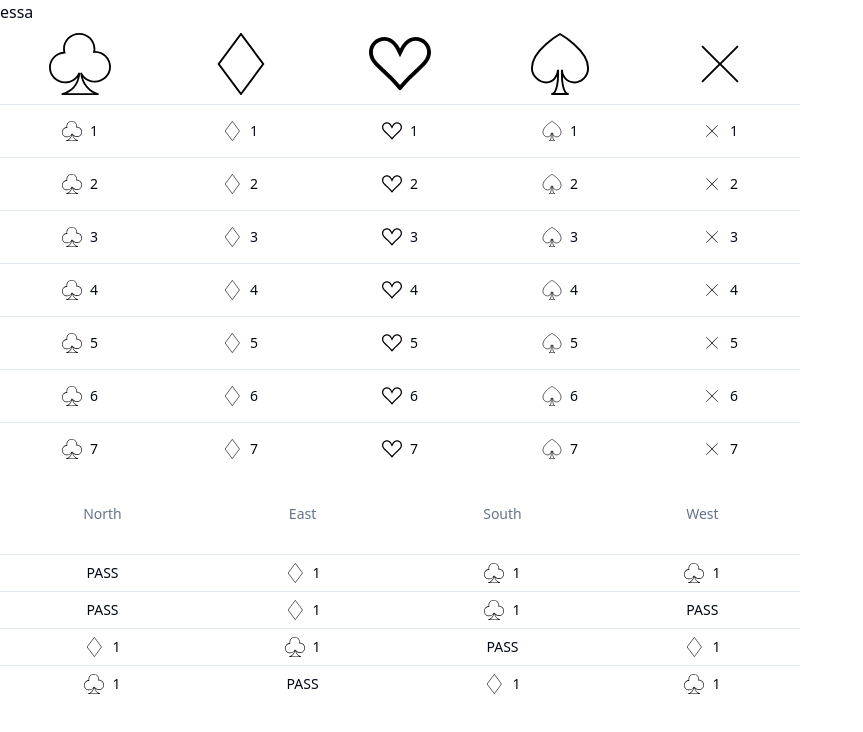
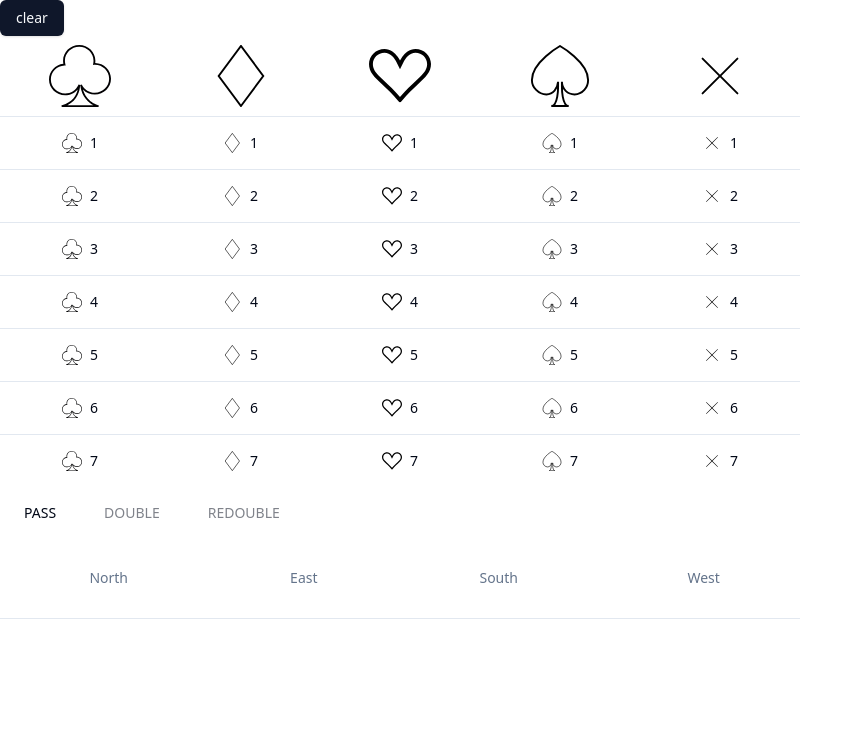
Before and after one commit to poziomk3/bridge-app, a React (Vite) app: page / in a window 1280 px wide. Shown: the top 732 px of the page, without its empty margins (0-863 px from the left). Built offline with nearby package versions, Linux system fonts and the light colour scheme.

Commit message:
feat: biding works

```diff
--- a/src/bridge-game/Biding.ts
+++ b/src/bridge-game/Bidding.ts
@@ -28,10 +28,38 @@ export function createBidArray(): Array<ContractBid> {
   return bidDeck;
 }
 export function isContractBidLegal(
-  previous: ContractBid | null,
+  bidTable: BidType[],
   next: ContractBid
 ): boolean {
+  const previous = getLastContractBid(bidTable);
   return previous === null || getBidValue(previous) < getBidValue(next);
+}
+
+export function areBidsFromSameTeam(
+  bidIndex1: number,
+  bidIndex1Index2: number
+) {
+  return bidIndex1 % 2 === bidIndex1Index2 % 2;
+}
+
+export function isNoContractBidLegal(bidTable: BidType[], next: NoContractBid) {
+  const lastContractBid = getLastContractBid(bidTable);
+
+  if (lastContractBid === null) {
+    return next === NoContractBid.PASS;
+  }
+
+  const bidsAfterLastContract = bidTable.slice(bidTable.indexOf(lastContractBid));
+
+  if (next === NoContractBid.DOUBLE) {
+    return !(bidsAfterLastContract.includes(NoContractBid.DOUBLE) || areBidsFromSameTeam(bidTable.indexOf(lastContractBid), bidTable.length));
+  }
+
+  if (next === NoContractBid.REDOUBLE) {
+    return !(bidsAfterLastContract.includes(NoContractBid.REDOUBLE) || !bidsAfterLastContract.includes(NoContractBid.DOUBLE) || !areBidsFromSameTeam(bidTable.indexOf(lastContractBid), bidTable.length));
+  }
+
+  return true;
 }
 
 export function isContractBid(bid: BidType): boolean {
@@ -74,7 +102,7 @@ export function isBiddingComplete(bidTable: BidTable): boolean {
 export function handleBid(bid: BidType, allBids: BidTable): BidTable {
   if (isBiddingComplete(allBids)) return allBids;
   if (!isContractBid(bid)) return [...allBids, bid];
-  if (isContractBidLegal(getLastContractBid(allBids), bid as ContractBid)) {
+  if (isContractBidLegal(allBids, bid as ContractBid)) {
     return [...allBids, bid];
   }
   return [...allBids];
--- a/src/components/game/bid.tsx
+++ b/src/components/game/bid.tsx
@@ -3,7 +3,7 @@ import {
   getContractBid,
   getNoContractBid,
   isContractBid,
-} from "@/bridge-game/Biding";
+} from "@/bridge-game/Bidding";
 import { FC } from "react";
 
 interface BidProps {
--- /dev/null
+++ b/src/components/game/bidding-table.tsx
@@ -0,0 +1,90 @@
+import { FC } from "react";
+import {
+  Table,
+  TableBody,
+  TableCell,
+  TableHead,
+  TableHeader,
+  TableRow,
+} from "../ui/table";
+import {
+  BidType,
+  ExtendedSuit,
+  NoContractBid,
+  createBidArray,
+} from "@/bridge-game/Bidding";
+import { Button } from "../ui/button";
+import Bid from "./bid";
+
+interface BidingTableProps {
+  handleBid: (bid: BidType) => void;
+  isConBidLegal(bid: BidType): boolean;
+}
+
+const BiddingTable: FC<BidingTableProps> = ({
+  handleBid,
+  isConBidLegal: isBidLegal,
+}) => {
+  const bids = createBidArray();
+  const suits = Object.values(ExtendedSuit);
+  const noContractBids = Object.values(NoContractBid);
+  const numbersArray: number[] = Array.from(
+    { length: 7 },
+    (_, index) => index + 1
+  );
+  return (
+    <>
+      {" "}
+      <Table className="text-center ">
+        {/* <TableCaption>A list of your recent invoices.</TableCaption> */}
+        <TableHeader>
+          <TableRow>
+            {suits.map((suit) => (
+              <TableHead>
+                <img
+                  className="h-full mx-auto p-2 text-4"
+                  src={`/src/assets/${suit}.svg`}
+                  alt=""
+                />
+              </TableHead>
+            ))}
+          </TableRow>
+        </TableHeader>
+        <TableBody>
+          {numbersArray.map((number) => (
+            <TableRow>
+              {bids.map((bid) =>
+                bid.value == number ? (
+                  <TableCell>
+                    <Button
+                      variant={"ghost"}
+                      onClick={() => handleBid(bid)}
+                      disabled={!isBidLegal(bid)}
+                    >
+                      <Bid bid={bid} />
+                    </Button>
+                  </TableCell>
+                ) : null
+              )}
+            </TableRow>
+          ))}
+        </TableBody>
+      </Table>
+      <TableRow>
+        {noContractBids.map((bid) => (
+          <TableCell>
+            <Button
+              variant={"ghost"}
+              onClick={() => handleBid(bid)}
+              disabled={!isBidLegal(bid)}
+            >
+              <Bid bid={bid} />
+            </Button>
+          </TableCell>
+        ))}
+      </TableRow>
+    </>
+  );
+};
+
+export default BiddingTable;
--- a/src/components/game/biding-table.tsx
+++ /dev/null
@@ -1,58 +0,0 @@
-import { FC } from "react";
-import {
-  Table,
-  TableBody,
-  TableCell,
-  TableHead,
-  TableHeader,
-  TableRow,
-} from "../ui/table";
-import { ExtendedSuit, createBidArray } from "@/bridge-game/Biding";
-import { Button } from "../ui/button";
-import Bid from "./bid";
-
-interface BidingTableProps {}
-
-const BidingTable: FC<BidingTableProps> = () => {
-  const bids = createBidArray();
-  const suits = Object.values(ExtendedSuit);
-  const numbersArray: number[] = Array.from(
-    { length: 7 },
-    (_, index) => index + 1
-  );
-  return (
-    <Table className="text-center ">
-      {/* <TableCaption>A list of your recent invoices.</TableCaption> */}
-      <TableHeader>
-        <TableRow>
-          {suits.map((suit) => (
-            <TableHead>
-              <img
-                className="h-full mx-auto p-2 text-4"
-                src={`/src/assets/${suit}.svg`}
-                alt=""
-              />
-            </TableHead>
-          ))}
-        </TableRow>
-      </TableHeader>
-      <TableBody>
-        {numbersArray.map((number) => (
-          <TableRow>
-            {bids.map((bid) =>
-              bid.value == number ? (
-                <TableCell>
-                  <Button variant={"ghost"}>
-                    <Bid bid={bid} />
-                  </Button>
-                </TableCell>
-              ) : null
-            )}
-          </TableRow>
-        ))}
-      </TableBody>
-    </Table>
-  );
-};
-
-export default BidingTable;
--- a/src/views/Game.tsx
+++ b/src/views/Game.tsx
@@ -1,32 +1,37 @@
-import { ExtendedSuit, NoContractBid } from "@/bridge-game/Biding";
-import BidingTable from "@/components/game/biding-table";
+import {
+  BidType,
+  ContractBid,
+  ExtendedSuit,
+  NoContractBid,
+  getLastContractBid,
+  handleBid,
+  isContractBid,
+  isContractBidLegal,
+  isNoContractBidLegal,
+} from "@/bridge-game/Bidding";
+import BiddingTable from "@/components/game/bidding-table";
 import PlayerBids from "@/components/game/player-bids";
+import { Button } from "@/components/ui/button";
+import { useState } from "react";
 
 const Game = () => {
+  const [bidTable, setBidTable] = useState<BidType[]>([]);
+  const clearBidTable = () => {
+    setBidTable([]);
+  };
+  const addBid = (bid: BidType) => {
+    setBidTable(handleBid(bid, bidTable));
+  };
+  const isBidLegal = (bid: BidType) =>
+    isContractBid(bid)
+      ? isContractBidLegal(bidTable, bid as ContractBid)
+      : isNoContractBidLegal(bidTable, bid as NoContractBid);
+
   return (
     <div className="w-[800px]">
-      essa
-      <BidingTable />
-      <PlayerBids
-        bidTable={[
-            NoContractBid.PASS,
-          { value: 1, suit: ExtendedSuit.DIAMONDS },
-          { value: 1, suit: ExtendedSuit.CLUBS },
-          { value: 1, suit: ExtendedSuit.CLUBS },
-          NoContractBid.PASS,
-          { value: 1, suit: ExtendedSuit.DIAMONDS },
-          { value: 1, suit: ExtendedSuit.CLUBS },
-          NoContractBid.PASS,
-          { value: 1, suit: ExtendedSuit.DIAMONDS },
-          { value: 1, suit: ExtendedSuit.CLUBS },
-          NoContractBid.PASS,
-          { value: 1, suit: ExtendedSuit.DIAMONDS },
-          { value: 1, suit: ExtendedSuit.CLUBS },
-          NoContractBid.PASS,
-          { value: 1, suit: ExtendedSuit.DIAMONDS },
-          { value: 1, suit: ExtendedSuit.CLUBS },
-        ]}
-      />
+      <Button onClick={clearBidTable}>clear</Button>
+      <BiddingTable handleBid={addBid} isConBidLegal={isBidLegal} />
+      <PlayerBids bidTable={bidTable} />
     </div>
   );
 };
```
Also changed, not shown: src/components/game/player-bids.tsx (+7 -8 lines).
